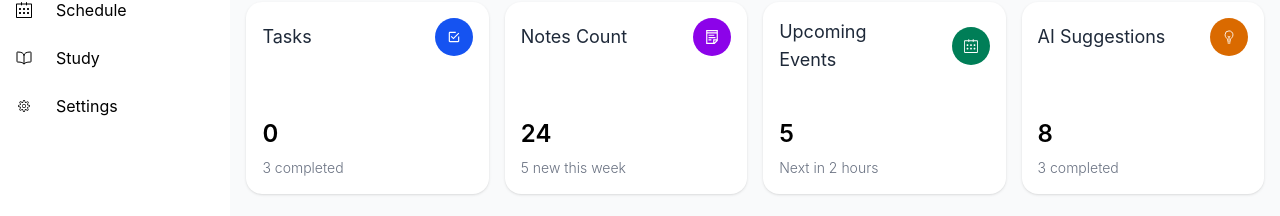
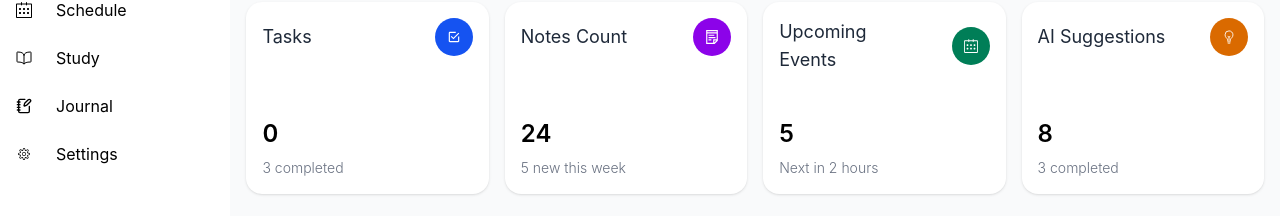
Before and after one commit to OyeyipoEmmanuel/focus-ai, a React (Vite) app: page / in a window 1280 px wide. Shown: the part 242-458 px from the top of the page. Built offline with nearby package versions, Linux system fonts and the light colour scheme; no server answers; the database is empty; sample sign-in values are in the browser's storage.

Commit message:
chore: event and journal page

```diff
--- a/src/components/navbar/SideNav.tsx
+++ b/src/components/navbar/SideNav.tsx
@@ -3,6 +3,7 @@ import { CiChat1 } from "react-icons/ci";
 import { IoMdCheckboxOutline } from "react-icons/io";
 import { SlCalender } from "react-icons/sl";
 import { IoAdd, IoBookOutline } from "react-icons/io5";
+import { LuNotebookPen } from "react-icons/lu";
 import { CiSettings } from "react-icons/ci";
 import { RxPerson } from "react-icons/rx";
 import { IoIosLogOut } from "react-icons/io";
@@ -56,6 +57,12 @@ const navLinks: NavLinks[] = [
     },
     {
         id: 6,
+        icon: <LuNotebookPen />,
+        linkTo: "/journal",
+        value: "Journal"
+    },
+    {
+        id: 7,
         icon: <CiSettings />,
         linkTo: "/settings",
         value: "Settings"
```
